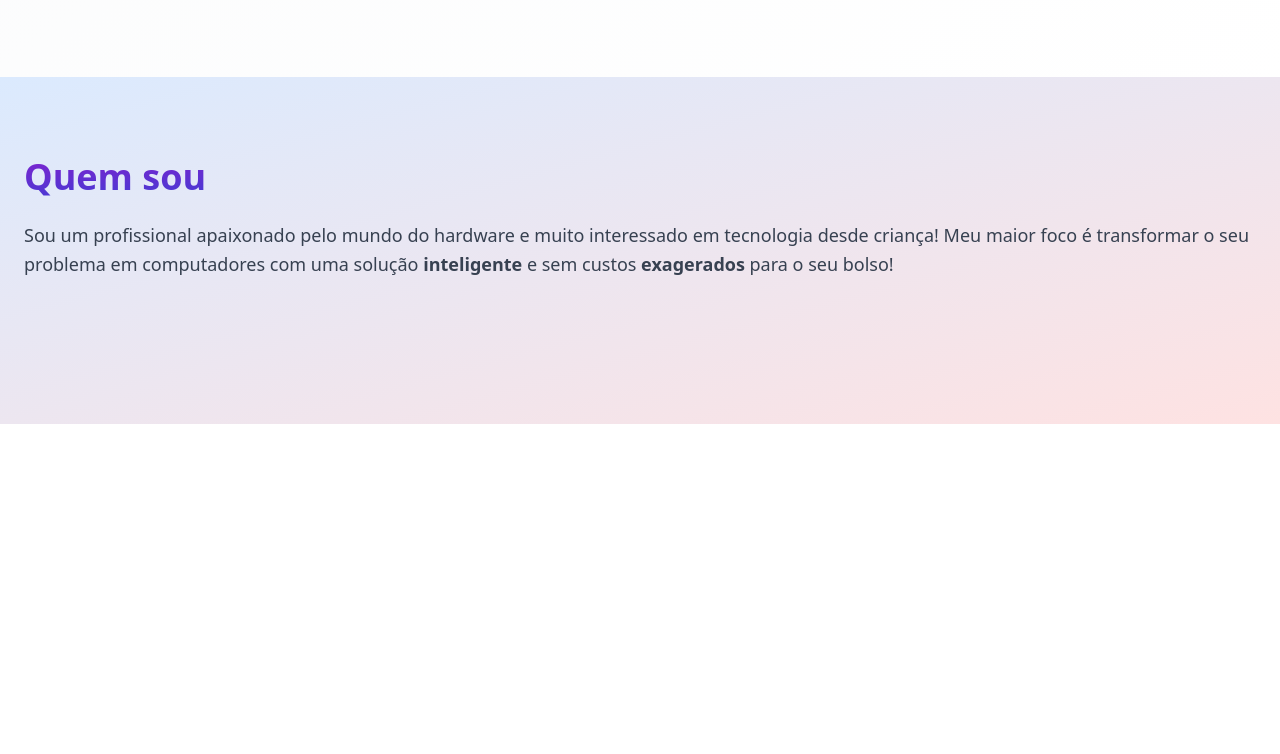
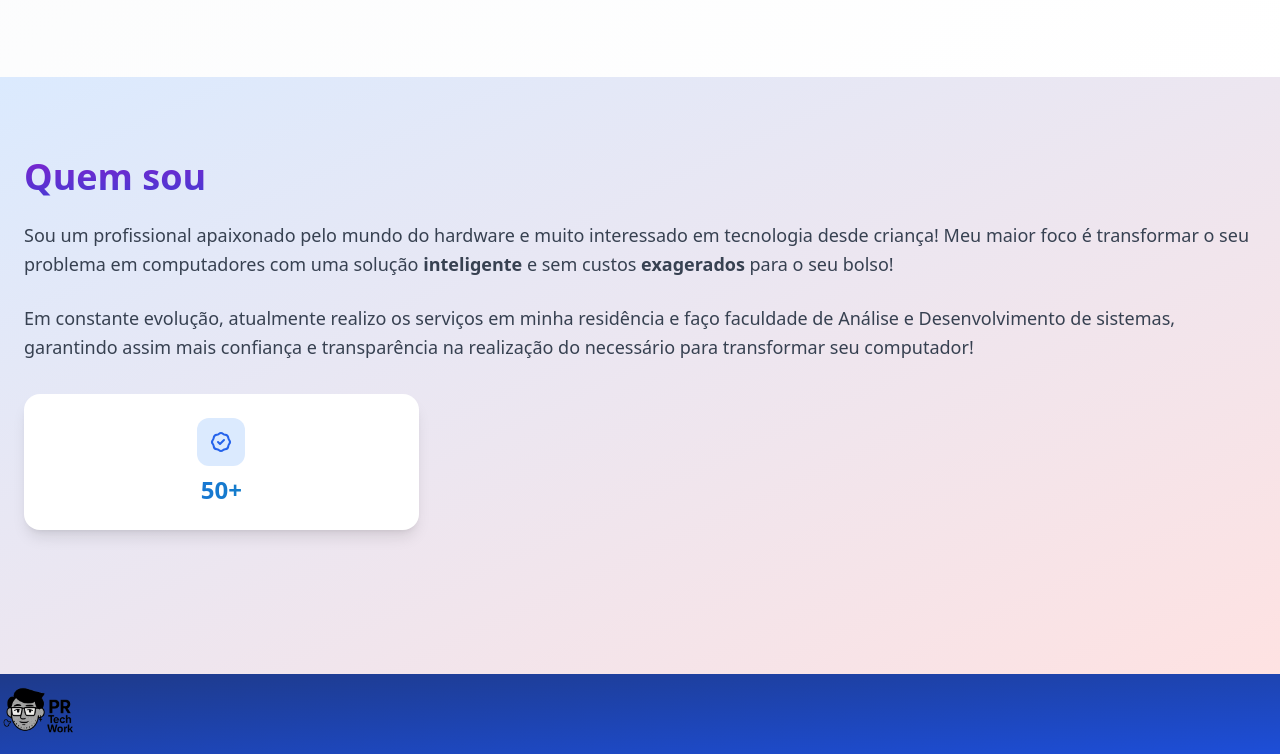
Before and after one commit to PauloRMSantos/pr-tech, a website: page index.html in a window 1280 px wide. Shown: the part 1671-2425 px from the top of the page. Before the commit the page ends 2095 px from the top, so only its background shows below. Drawn offline with nearby package versions, Linux system fonts and the light colour scheme.

Commit message:
new: started footer construction

```diff
--- a/index.html
+++ b/index.html
@@ -221,10 +221,43 @@
                     com uma solução <strong>inteligente</strong> e sem custos <strong>exagerados</strong> para o seu bolso!
                 </p>
                 <p class="text-lg text-gray-700 mb-8 leading-relaxed">
+                    Em constante evolução, atualmente realizo os serviços em minha residência e faço faculdade de Análise e Desenvolvimento
+                    de sistemas, garantindo assim mais confiança e transparência na realização do necessário para transformar seu computador!
+                </p>
 
-                </p>
+                <!--Estatísticas-->
+
+                <div class="grid grid-cols-3 gap-6">
+                    <div class="text-center bg-white p-6 rounded-2xl shadow-lg">
+                        <div class="flex justify-center mb-2">
+                            <div class="bg-blue-100 p-3 rounded-xl">
+                                <svg class="h-6 w-6 text-blue-600" fill="none" viewBox="0 0 24 24" stroke="currentColor">
+                                    <path stroke-linecap="round" stroke-linejoin="round" stroke-width="2" d="M9 12l2 2 4-4M7.835 4.697a3.42 3.42 0 001.946-.806 3.42 3.42 0 014.438 0 3.42 3.42 0 001.946.806 3.42 3.42 0 013.138 3.138 3.42 3.42 0 00.806 1.946 3.42 3.42 0 010 4.438 3.42 3.42 0 00-.806 1.946 3.42 3.42 0 01-3.138 3.138 3.42 3.42 0 00-1.946.806 3.42 3.42 0 01-4.438 0 3.42 3.42 0 00-1.946-.806 3.42 3.42 0 01-3.138-3.138 3.42 3.42 0 00-.806-1.946 3.42 3.42 0 010-4.438 3.42 3.42 0 00.806-1.946 3.42 3.42 0 013.138-3.138z" />
+                                </svg>
+                            </div>
+                        </div>
+                        <div class="text-2xl font-bold bg-gradient-to-r from-blue-600 to-cyan-600 bg-clip-text text-transparent">
+                            50+
+                        </div>
+                    </div>
+                </div>
             </div>
         </div>
     </section>
+
+
+    <footer class="bg-gradient-to-br from-blue-900 to-blue-700">
+        <div class="max-w-7xl mx-auto px-4 sm:px-6 lg:px-0">
+            <div class="flex justify-between items-center">
+                <div class="flex items-center space-x-3">
+                    <img src="assets/logo_empresa.png" alt="Logo PR TechWork" class="h-20 w-auto">
+                </div>
+
+                <div class="">
+
+                </div>
+            </div>
+        </div>
+    </footer>
 </body>
 </html>
```
